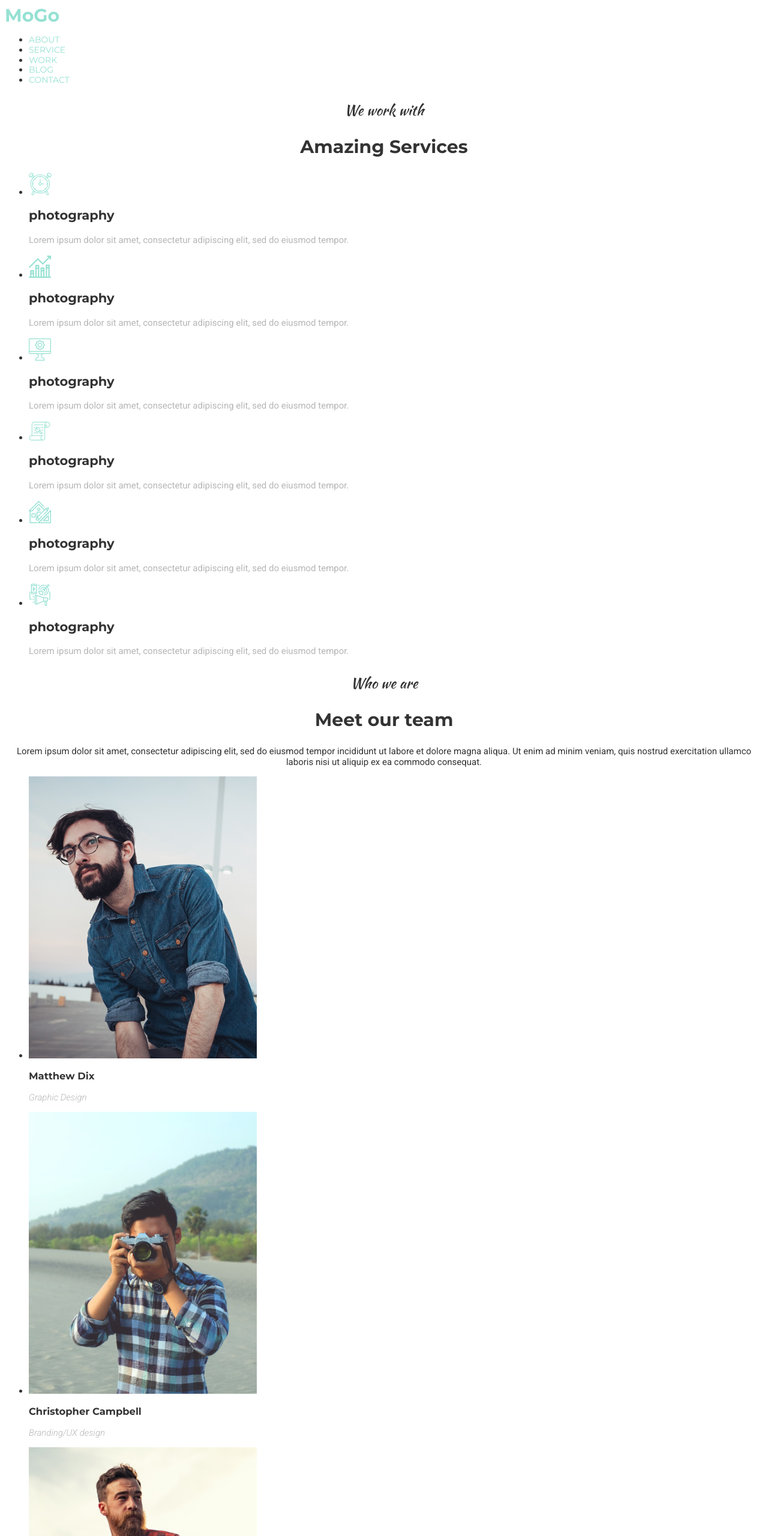
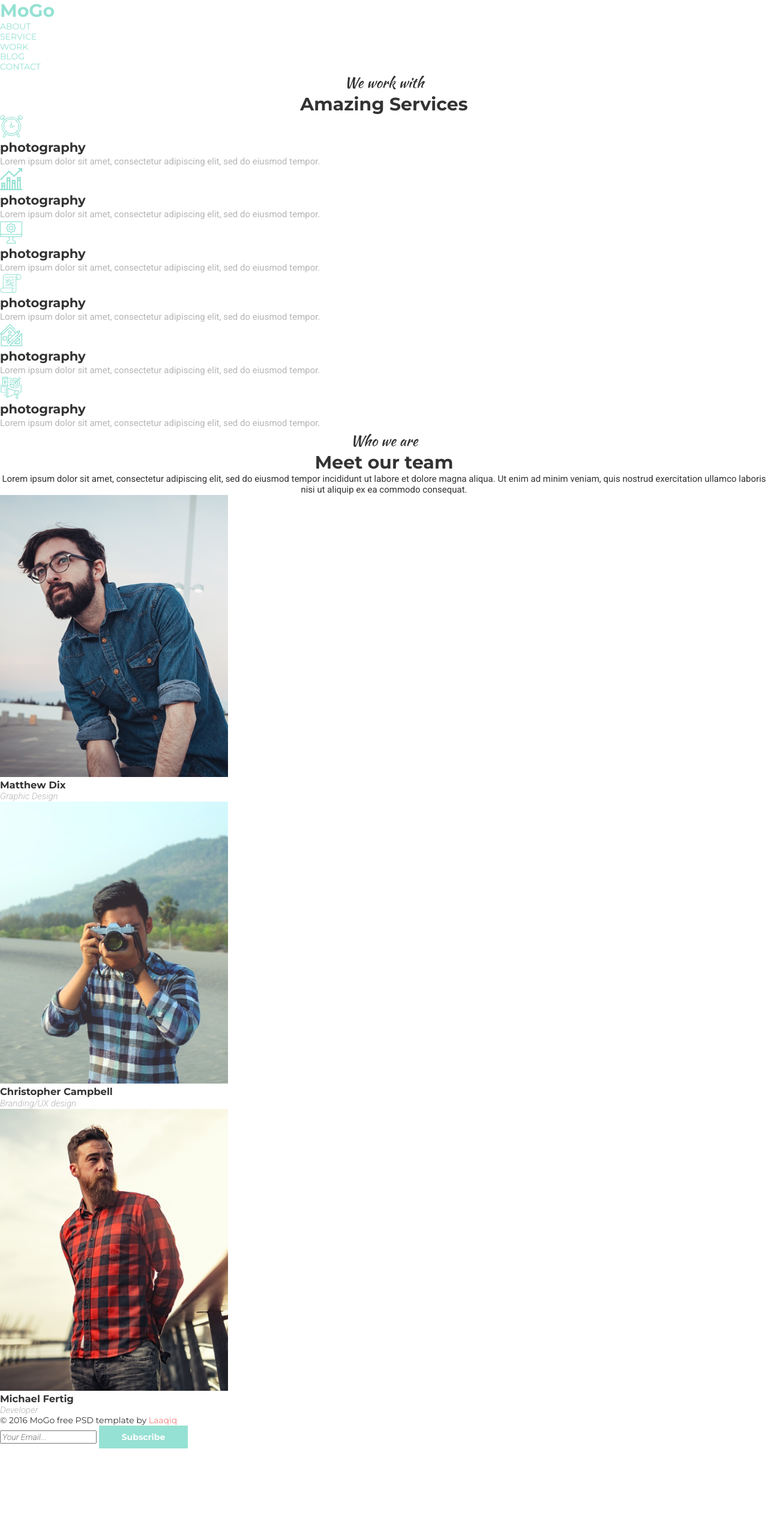
Before and after one commit to anantoniuk/web-mogo, a plain HTML site: page index.html in a window 1280 px wide. Shown: the top 2560 px of the page at 60% size. After the commit the page ends 2414 px from the top, so only its background shows below. Drawn offline with nearby package versions, Linux system fonts and the light colour scheme.

Commit message:
add reset.css

```diff
--- a/index.html
+++ b/index.html
@@ -11,6 +11,16 @@
       href="https://fonts.googleapis.com/css2?family=Kaushan+Script&family=Montserrat:wght@100..900&family=Roboto:ital,wght@0,100..900;1,100..900&display=swap"
       rel="stylesheet"
     />
+    <!-- нормаллайз -->
+    <link
+      rel="stylesheet"
+      href="https://cdnjs.cloudflare.com/ajax/libs/modern-normalize/3.0.1/modern-normalize.min.css"
+      integrity="sha512-q6WgHqiHlKyOqslT/lgBgodhd03Wp4BEqKeW6nNtlOY4quzyG3VoQKFrieaCeSnuVseNKRGpGeDU3qPmabCANg=="
+      crossorigin="anonymous"
+      referrerpolicy="no-referrer"
+    />
+    <!-- лінк -->
+    <link rel="stylesheet" href="./src/css/reset.css" />
     <!-- лінк -->
     <link rel="stylesheet" href="./src/css/style.css" />
   </head>
--- /dev/null
+++ b/src/css/reset.css
@@ -0,0 +1,26 @@
+h1,
+h2,
+h3,
+h4,
+h5,
+h6,
+p,
+ul,
+ol {
+  margin: 0;
+  padding: 0;
+}
+a {
+  text-decoration: none;
+  color: inherit;
+}
+button {
+  border: 0;
+  outline: 0;
+  color: inherit;
+  font-size: inherit;
+  font-family: inherit;
+}
+ul {
+  list-style: none;
+}
```
